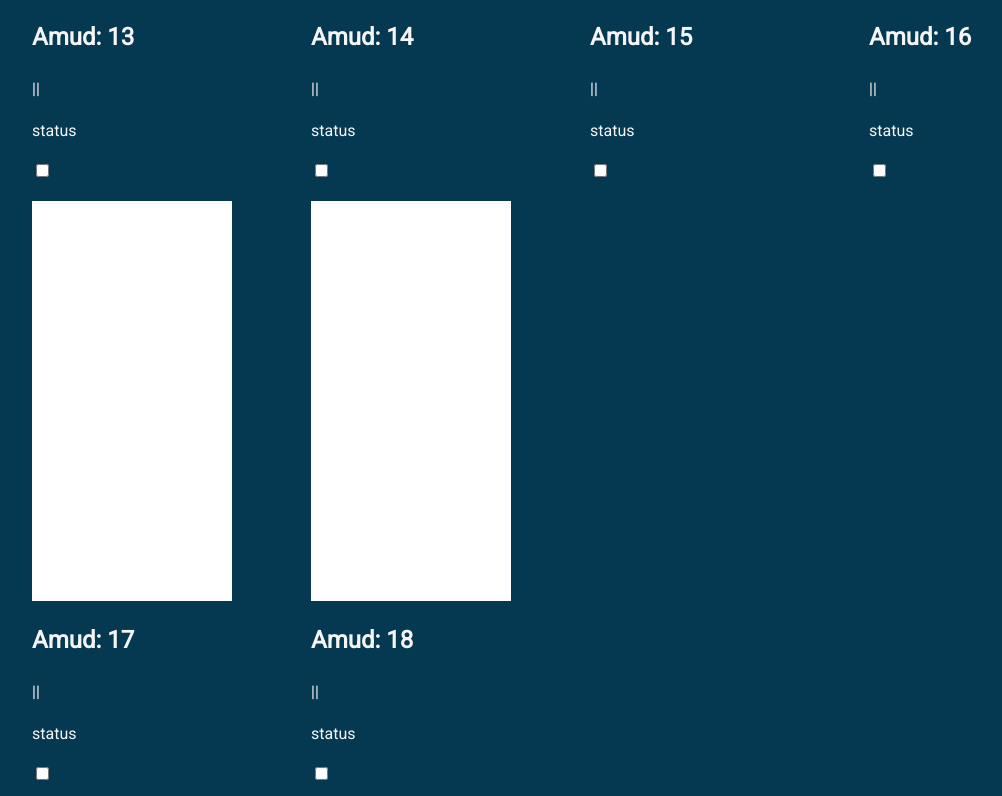
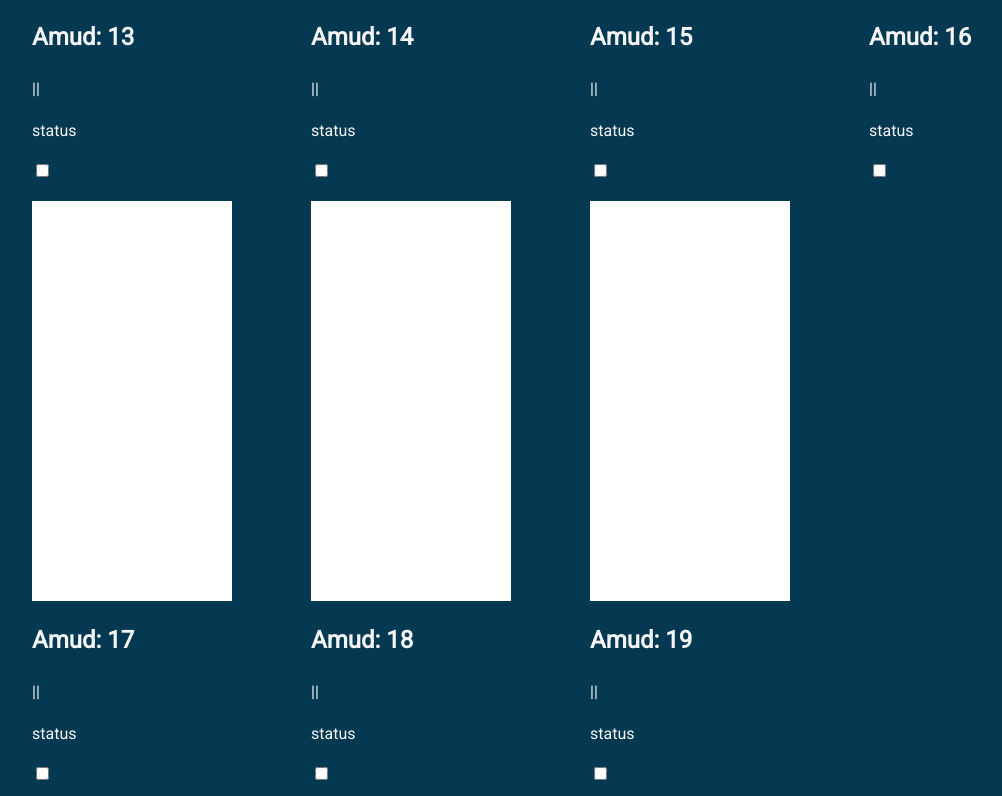
Before and after one commit to naftalib/SeferTorahProgress, a React (Create React App) app: page / in a window 1280 px wide. Shown: the part 2305-3101 px from the top of the page, without its empty margins (58-1060 px from the left). Built offline with nearby package versions, Linux system fonts and the light colour scheme.

Commit message:
new tiles

```diff
--- a/src/data/tiles.js
+++ b/src/data/tiles.js
@@ -90,6 +90,11 @@
    id:18,
    title: 'Amud: 18',
    status: 'pending',
+},
+{
+   id:19,
+   title: 'Amud: 19',
+   status: 'pending',
 }
 ]
 export default Tiles
```
